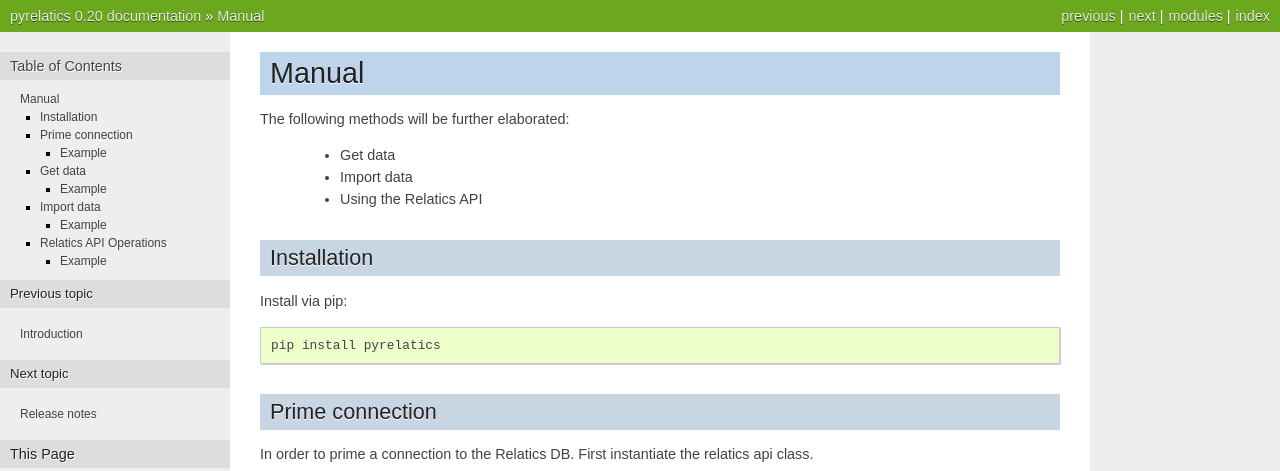
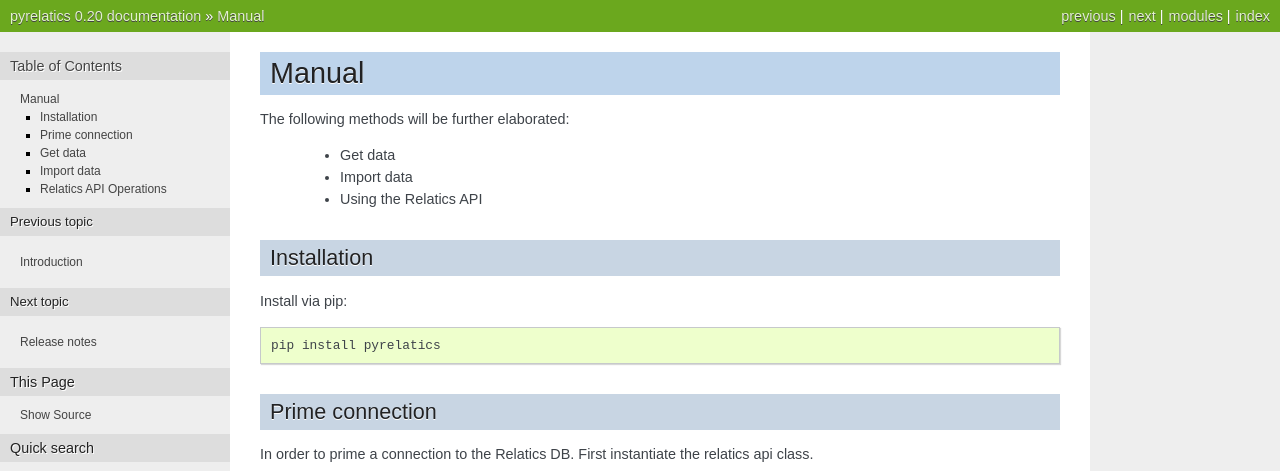
Before and after one commit to IMAMBAKS/pyrelatics, a Sphinx documentation site: the page built from source/manual.rst, in a window 1280 px wide and 1400 px high. Shown: the top 471 px of the window. Built offline with Sphinx 7.4.7, drawn with Linux system fonts in a browser that asks for light colours; some of the changed text lies outside the part shown.

Commit message:
small doc fix

```diff
--- a/source/manual.rst
+++ b/source/manual.rst
@@ -24,8 +24,7 @@
 
 .. autoclass:: pyrelatics.RelaticsAPI
 
-Example
--------
+
 .. code-block:: python
 
     from pyrelatics import RelaticsAPI
@@ -44,8 +43,7 @@
 .. module:: pyrelatics
 .. automethod:: pyrelatics.RelaticsAPI.GetResult
 
-Example
--------
+
 .. code-block:: python
 
     from pyrelatics import RelaticsAPI
@@ -68,9 +66,6 @@
 .. automethod:: pyrelatics.RelaticsAPI.Import
 
 
-Example
--------
-
 .. code-block:: python
 
     from pyrelatics import RelaticsAPI
@@ -90,8 +85,6 @@
 =======================
 The following example shows how one can use an arbitrarily method from the relaticsapi:
 
-Example
--------
 .. code-block:: python
 
     from pyrelatics import RelaticsAPI
```
Also changed, not shown: README.md (+1 -1 lines).
